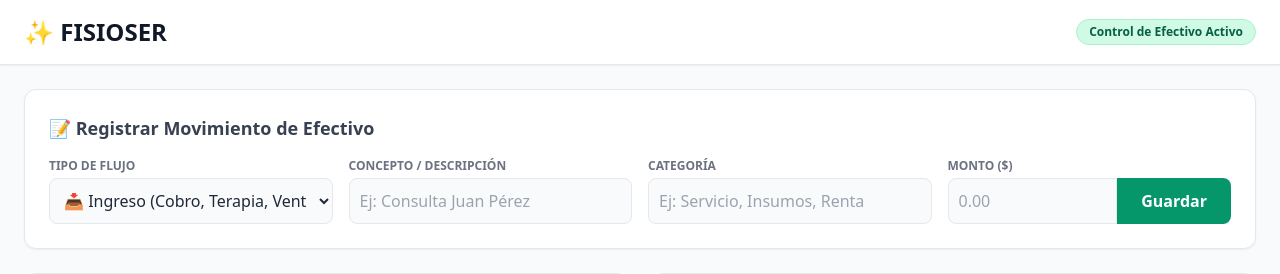
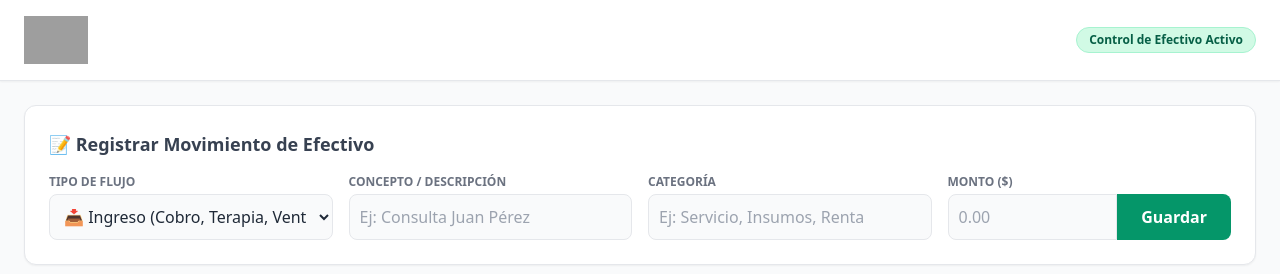
Before and after one commit to xlink1729-cloud/Caja-clinica, a FastAPI app: page / in a window 1280 px wide. Shown: the top 274 px of the page. Run offline with FastAPI, Linux system fonts and the light colour scheme; data that the repository does not hold is empty; parts of the project's set-up code (start-up, migrations or seed data) failed here and were passed over; some libraries are stand-ins or nearby versions; grey boxes are pictures that could not be loaded.

Commit message:
Update control_caja.html

```diff
--- a/templates/control_caja.html
+++ b/templates/control_caja.html
@@ -9,7 +9,9 @@
 <body class="bg-gray-50 text-gray-800 font-sans">
 
     <header class="bg-white shadow-sm border-b border-gray-200 py-4 px-6 flex justify-between items-center">
-        <h1 class="text-2xl font-bold text-gray-900">✨ {{ CLINIC_NAME }}</h1>
+        <div class="flex items-center gap-3">
+            <img src="/static/logo.png" alt="Logo {{ CLINIC_NAME }}" class="h-12 w-auto object-contain">
+        </div>
         <span class="bg-emerald-100 text-emerald-800 text-xs font-semibold px-3 py-1 rounded-full border border-emerald-200">
             Control de Efectivo Activo
         </span>
```
